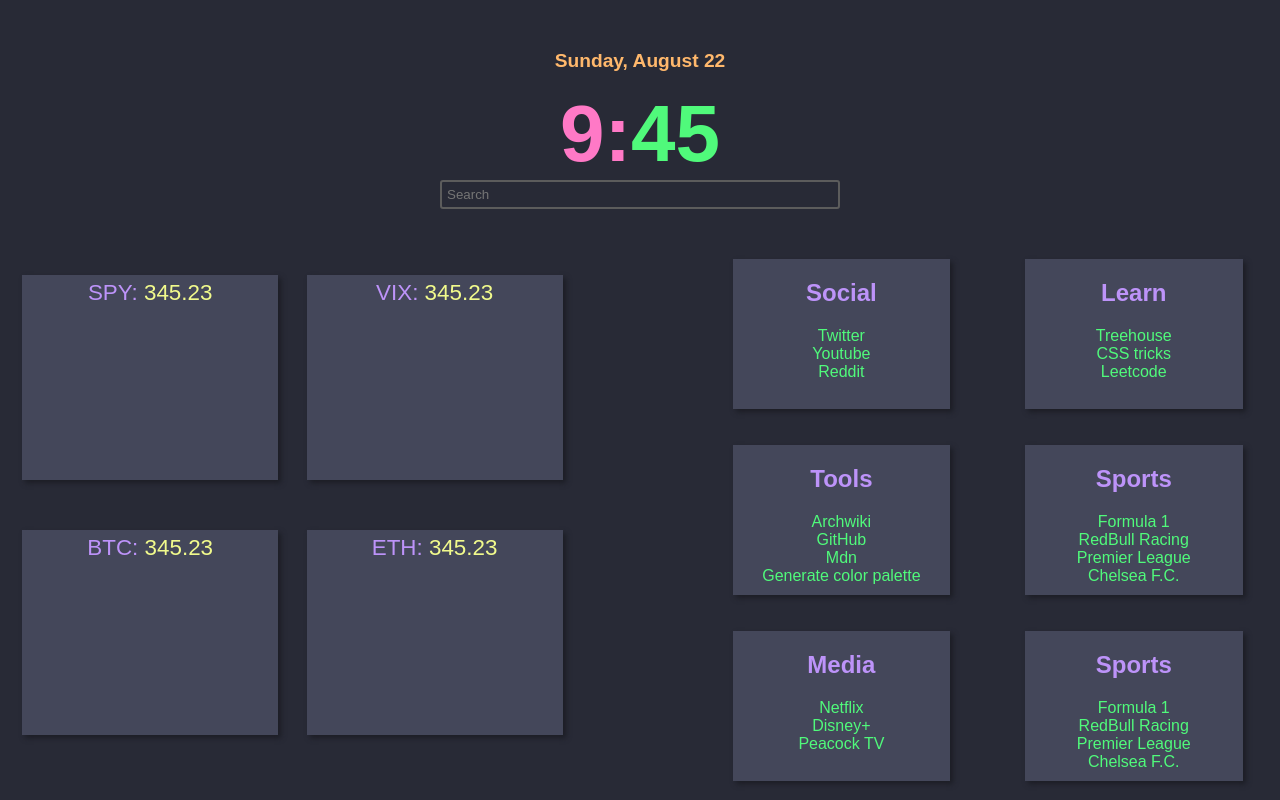
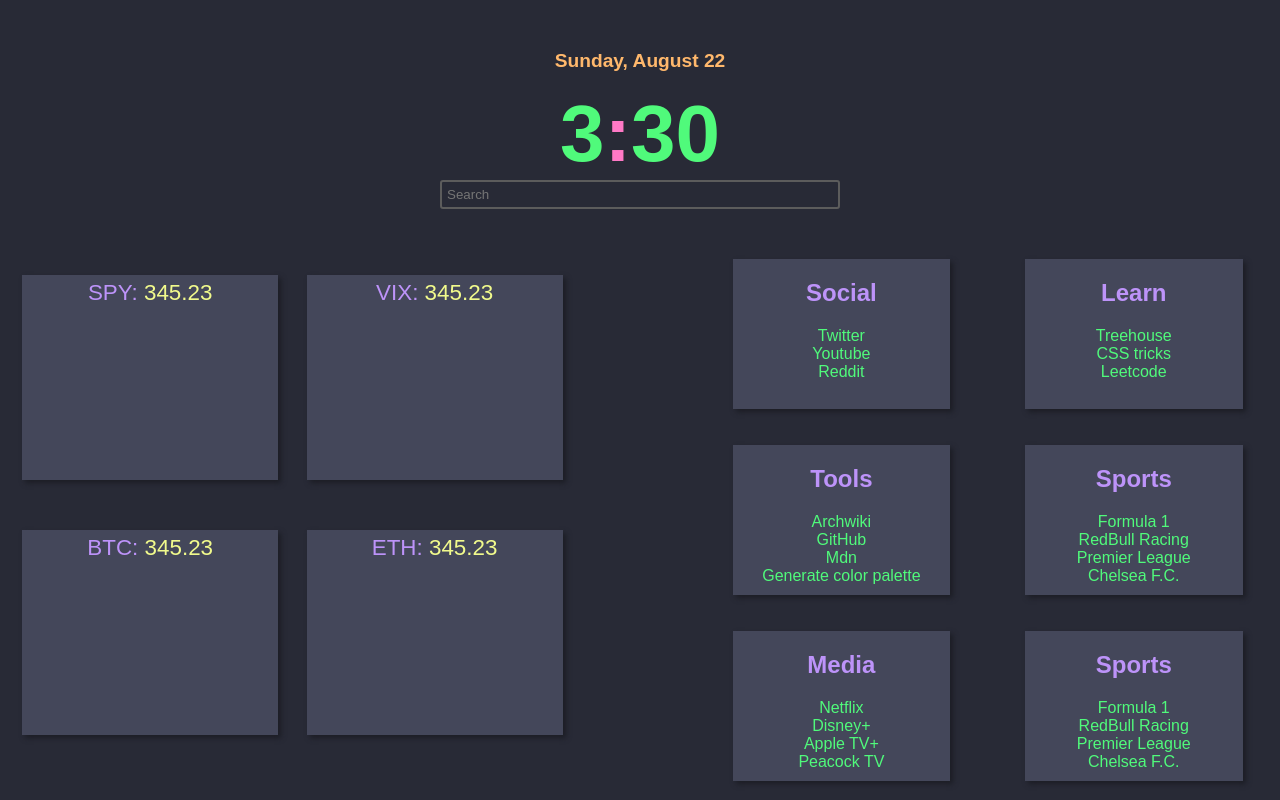
Before and after one commit to bobbypinard/start-page, a plain HTML site: page index.html in a window 1280 px wide. Drawn offline with Linux system fonts and the light colour scheme.

Commit message:
Added clock to get the right time.

```diff
--- a/index.html
+++ b/index.html
@@ -12,7 +12,7 @@
 <body>
     <header>
         <h2 id="date">Sunday, August 22</h2>
-        <h1 id="clock">9:<span>45</span></h1>
+        <h1 id="clock"><span id="hour"></span>:<span id="minute"></span></h1>
 
         <input id="search" placeholder="Search" type="search">
     </header>
@@ -68,6 +68,7 @@
                 <ul>
                     <li><a href="https://www.netflix.com/browse">Netflix</a></li>
                     <li><a href="https://www.disneyplus.com/home">Disney+</a></li>
+                    <li><a href="https://tv.apple.com/">Apple TV+</a></li>
                     <li><a href="https://www.peacocktv.com/watch/home">Peacock TV</a></li>
                 </ul>
             </div>
@@ -83,5 +84,7 @@
             </div>
         </div>
     </main>
+    <script src="scripts/clock.js"></script>
+    <script src="scripts/date.js"></script>
 </body>
 </html>
--- /dev/null
+++ b/scripts/clock.js
@@ -0,0 +1,6 @@
+const d = new Date();
+const hour = d.getHours();
+const minute = d.getMinutes();
+
+document.getElementById("hour").innerHTML = hour;
+document.getElementById("minute").innerHTML = minute;
```
